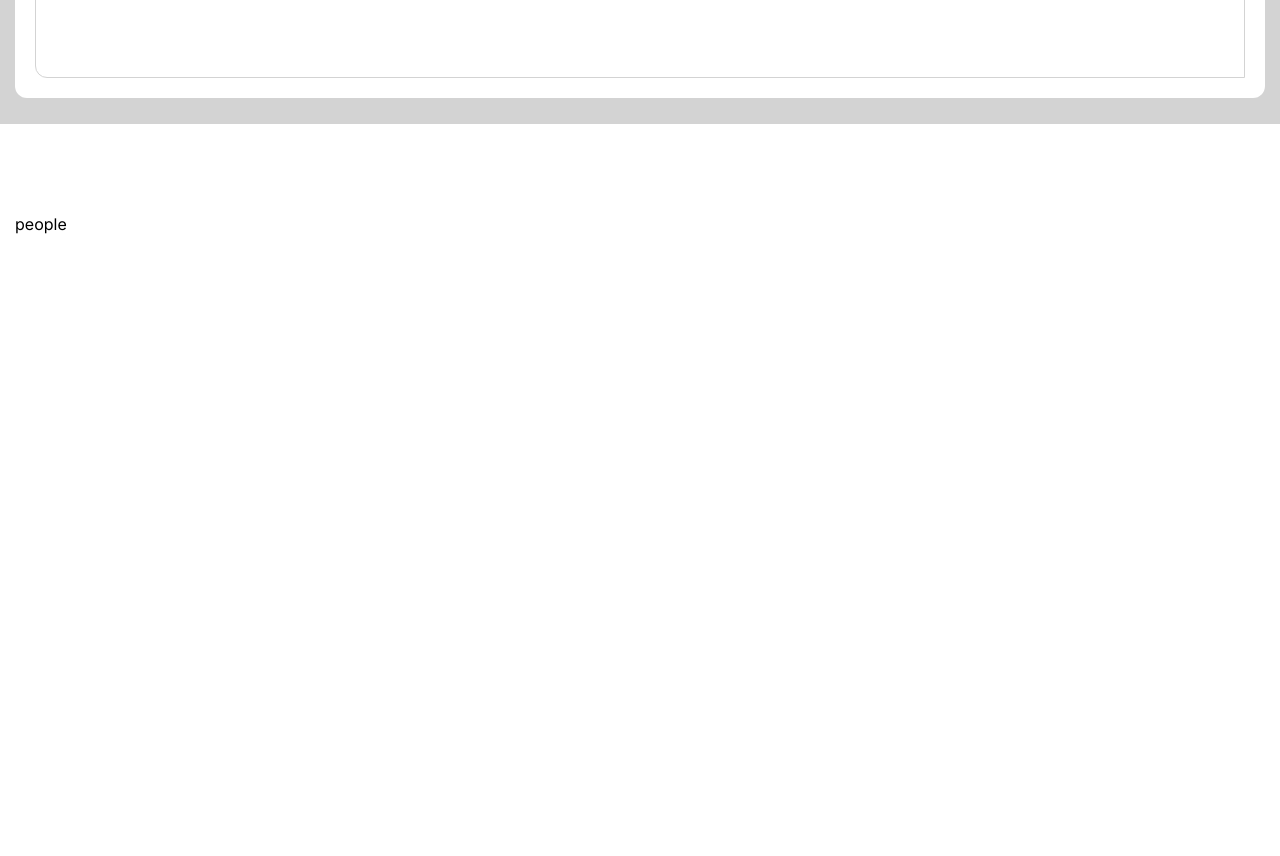
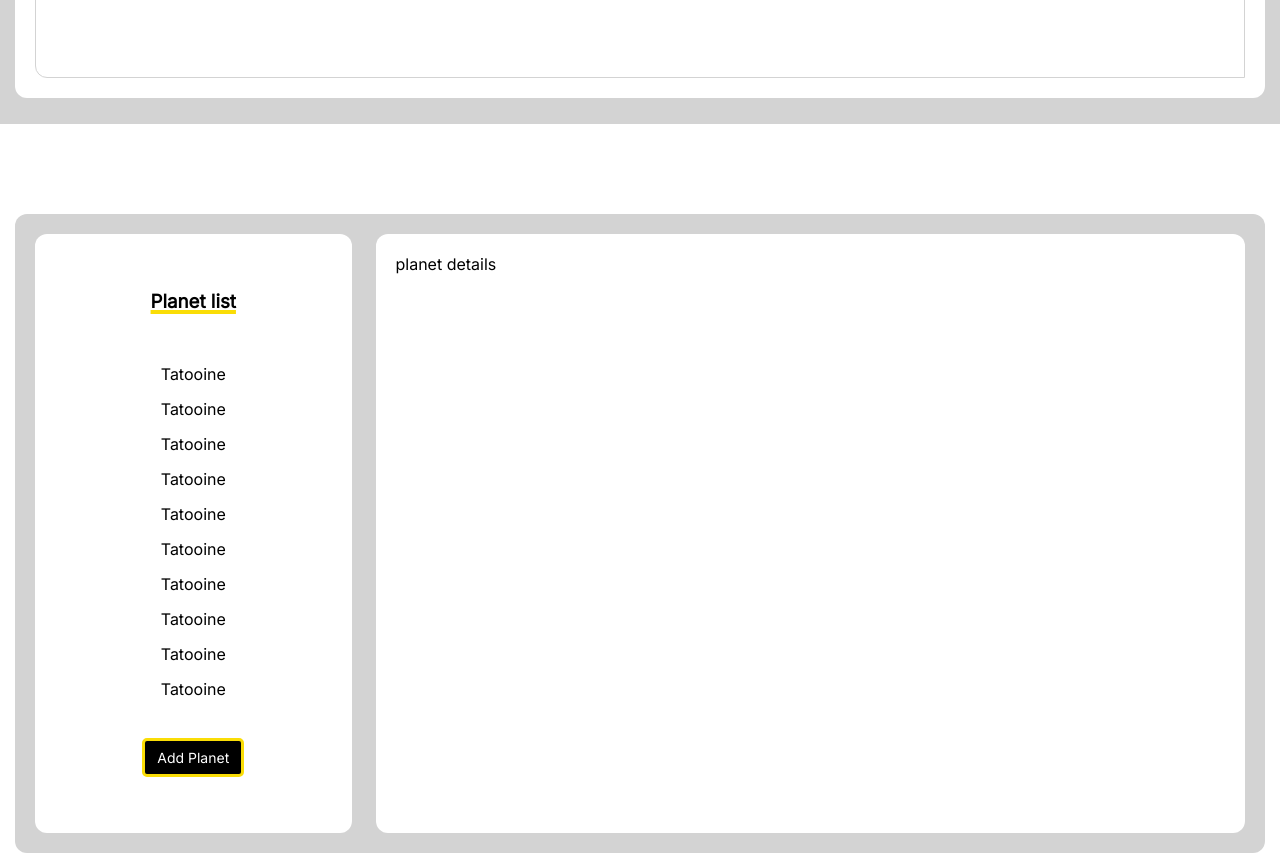
Before and after one commit to Ase020/star-wars-universe, a plain HTML site: page index.html in a window 1280 px wide. Shown: the part 760-1616 px from the top of the page. Drawn offline with Linux system fonts and the light colour scheme; no server answers.

Commit message:
planet list done

```diff
--- a/index.html
+++ b/index.html
@@ -18,11 +18,11 @@
             <a href="#">
                <li>films</li>
             </a>
+            <a href="#planets">
+               <li>planets</li>
+            </a>
             <a href="#people">
                <li>people</li>
-            </a>
-            <a href="#planets">
-               <li>planets</li>
             </a>
             <a href="#species">
                <li>species</li>
@@ -44,32 +44,32 @@
                <ul id="fList"></ul>
             </div>
 
-            <div class="film-details" id="film-details">
-               <div class="film-label">
-                  <h5>Title</h5>
-                  <span>A new hope</span>
-               </div>
-               <div class="film-label">
-                  <h5>Description</h5>
-                  <span>It is a period of civil war.\r\nRebel spaceships, striking\r\nfrom a hidden base, have won\r\ntheir first victory against\r\nthe evil Galactic Empire.\r\n\r\nDuring the battle, Rebel\r\nspies managed to steal secret\r\nplans to the Empire's\r\nultimate weapon, the DEATH\r\nSTAR, an armored space\r\nstation with enough power\r\nto destroy an entire planet.\r\n\r\nPursued by the Empire's\r\nsinister agents, Princess\r\nLeia races home aboard her\r\nstarship, custodian of the\r\nstolen plans that can save her\r\npeople and restore\r\nfreedom to the galaxy....</span>
-               </div>
-               <div class="film-label">
-                  <h5>Director</h5>
-                  <span>George Lucas</span>
-               </div>
-               <div class="film-label">
-                  <h5>Producers</h5>
-                  <span>Gary Kurtz, Rick McCallum</span>
-               </div>
-               <div class="film-label">
-                  <h5>Release date</h5>
-                  <span>1977-05-25</span>
-               </div>
+            <div class="film-details" id="film-details"></div>
+         </div>
+      </section>
+      <section class="section" id="planets">
+         <div class="planet-wrapper" id="planet-wrapper">
+            <div class="planet-list">
+               <h3 id="film-catalog">Planet list</h3>
+               <ul id="pList">
+                  <li>Tatooine</li>
+                  <li>Tatooine</li>
+                  <li>Tatooine</li>
+                  <li>Tatooine</li>
+                  <li>Tatooine</li>
+                  <li>Tatooine</li>
+                  <li>Tatooine</li>
+                  <li>Tatooine</li>
+                  <li>Tatooine</li>
+                  <li>Tatooine</li>
+               </ul>
+               <button id="add-planet">Add Planet</button>
             </div>
+
+            <div class="planet-details" id="planet-details">planet details</div>
          </div>
       </section>
       <section class="section" id="people">people</section>
-      <section class="section" id="planets">planets</section>
       <section class="section" id="species">species</section>
       <section class="section" id="starships">starships</section>
       <section class="section" id="vehicles">vehicles</section>
--- a/index.js
+++ b/index.js
@@ -1,9 +1,6 @@
 document.addEventListener("DOMContentLoaded", () => {
    const filmCatalog = document.getElementById("fList");
    const filmDetails = document.getElementById("film-details");
-   const string = "It is a period of civil war.\r\nRebel spaceships, striking\r\nfrom a hidden base, have won\r\ntheir first victory against\r\nthe evil Galactic Empire.\r\n\r\nDuring the battle, Rebel\r\nspies managed to steal secret\r\nplans to the Empire's\r\nultimate weapon, the DEATH\r\nSTAR, an armored space\r\nstation with enough power\r\nto destroy an entire planet.\r\n\r\nPursued by the Empire's\r\nsinister agents, Princess\r\nLeia races home aboard her\r\nstarship, custodian of the\r\nstolen plans that can save her\r\npeople and restore\r\nfreedom to the galaxy....";
-   const newString = string.replace("\r\n", "");
-   console.log(newString);
 
    function romanConverter(episode) {
       if (episode === 1) {
@@ -37,6 +34,7 @@ document.addEventListener("DOMContentLoaded", () => {
 
             movieList.addEventListener("click", () => {
                filmDetails.style.display = "flex";
+               console.log(film.properties.planets);
                filmDetails.innerHTML = `
 
                <div class="film-label">
@@ -63,5 +61,12 @@ document.addEventListener("DOMContentLoaded", () => {
                `;
             });
          });
-      });
+      })
+      .catch((err) => console.log(err.message));
+
+   //   Fetch Planets data
+   fetch("https://www.swapi.tech/api/planets")
+      .then((res) => res.json())
+      .then((data) => console.log(data))
+      .catch((err) => console.log(err.message));
 });
--- a/style.css
+++ b/style.css
@@ -57,14 +57,7 @@ nav .menu-list li:hover {
    padding: 90px 15px 0 15px;
 }
 
-.section#films {
-   background: lightgray;
-}
-
 .section#people {
-}
-
-.section#planets {
    background: lightgray;
 }
 
@@ -112,9 +105,9 @@ nav .menu-list li:hover {
    justify-content: center;
 }
 
-.film-list h3 {
+#film-catalog {
    margin-bottom: 12px;
-   color: gray;
+   text-decoration: underline #fadd06 4px;
 }
 
 .film-list ul {
@@ -153,6 +146,73 @@ nav .menu-list li:hover {
 .film-label span {
    font-size: 14px;
 }
+
+/* Planets Section */
+.section#films {
+   background: lightgray;
+}
+
+.planet-wrapper {
+   display: flex;
+   background: lightgray;
+   height: 90%;
+   border-radius: 12px;
+   padding: 20px;
+   gap: 24px;
+}
+
+.section#planets .planet-list {
+   border-radius: 12px;
+   padding: 20px;
+   display: flex;
+   flex-direction: column;
+   align-items: center;
+   justify-content: center;
+   gap: 24px;
+   flex: 1;
+   background: #fff;
+}
+
+ul#pList {
+   list-style: none;
+}
+
+#pList li {
+   margin: 15px 0;
+   cursor: pointer;
+}
+
+#pList li:hover {
+   color: #fadd06;
+   transition: 1s all ease;
+   text-decoration: underline black;
+}
+
+#add-planet {
+   border: 3px solid #fadd06;
+   border-radius: 5px;
+   background: #000;
+   padding: 8px 12px;
+   color: #fff;
+   font-weight: 500;
+   font-size: 14px;
+   cursor: pointer;
+}
+
+#add-planet:active {
+   border: 3px solid #000;
+   background: #fadd06;
+   color: #000;
+   transition: all 0.05s ease-out;
+}
+
+.planet-details {
+   flex: 3;
+   background: #fff;
+   border-radius: 12px;
+   padding: 20px;
+}
+
 .intro img {
    width: 60px;
    height: 60px;
```
Also changed, not shown: 1 other file.
